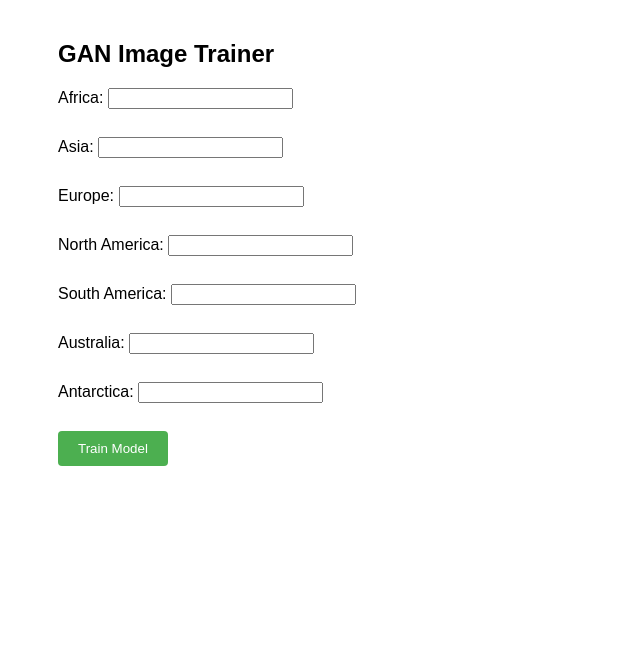
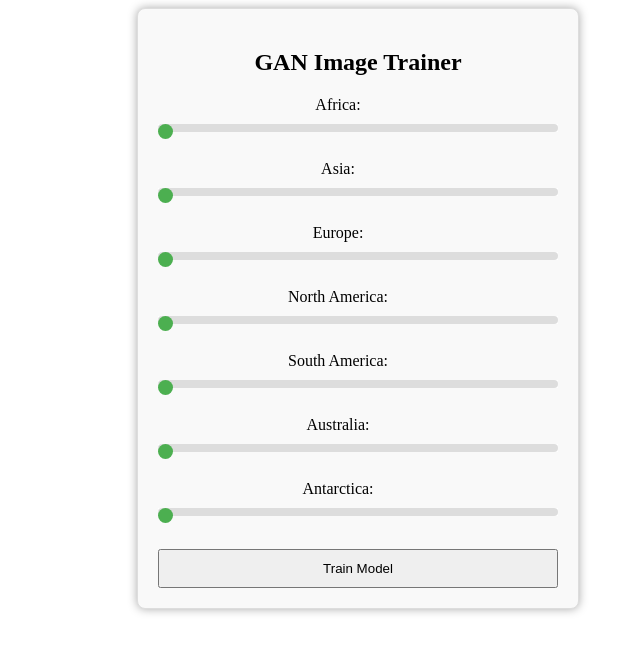
Before and after one commit to njhama/RoadVision, a plain HTML site: page ui/index.html in a window 1280 px wide. Shown: the whole page, without its empty margins (282-922 px from the left). Drawn offline with Linux system fonts and the light colour scheme.

Commit message:
upadated ui

```diff
--- a/ui/index.html
+++ b/ui/index.html
@@ -6,27 +6,58 @@
     <meta name="viewport" content="width=device-width, initial-scale=1.0">
     <title>GAN Image Training Interface</title>
     <style>
-        body {
-            font-family: Arial, sans-serif;
-            margin: 40px;
+
+        h2 {
+            text-align: center;
         }
         .container {
-            max-width: 600px;
+            max-width: 400px;
             margin: auto;
+            padding: 20px;
+            border: 1px solid #ddd;
+            border-radius: 8px;
+            box-shadow: 0px 0px 10px #aaa;
+            background-color: #f9f9f9;
         }
+
         label, input {
+            display: block;
+            width: 90%;
             margin-bottom: 10px;
+            text-align: center;
         }
+
+        input[type="range"] {
+            -webkit-appearance: none;
+            margin: 10px 0;
+            width: 100%;
+        }
+
+        input[type="range"]::-webkit-slider-thumb {
+            -webkit-appearance: none;
+            appearance: none;
+            width: 15px;
+            height: 15px;
+            background: #4CAF50;
+            cursor: pointer;
+            border-radius: 50%;
+        }
+
+        input[type="range"]::-webkit-slider-runnable-track {
+            width: 100%;
+            height: 8px;
+            background: #ddd;
+            border-radius: 4px;
+        }
+
+        input[type="range"]:focus {
+            outline: none;
+        }
+
         button {
-            background-color: #4CAF50;
-            color: white;
-            padding: 10px 20px;
-            border: none;
-            border-radius: 4px;
-            cursor: pointer;
-        }
-        button:hover {
-            background-color: #45a049;
+            width: 100%;
+            padding: 10px;
+            margin-top: 5px;
         }
     </style>
 </head>
@@ -35,25 +66,25 @@
         <h2>GAN Image Trainer</h2>
         <form id="trainingForm">
             <label for="africa">Africa:</label>
-            <input type="number" id="africa" name="africa"><br><br>
+            <input type="range" id="africa" name="africa" min="0" max="100" value="0"><br>
 
             <label for="asia">Asia:</label>
-            <input type="number" id="asia" name="asia"><br><br>
+            <input type="range" id="asia" name="asia" min="0" max="100" value="0"><br>
 
             <label for="europe">Europe:</label>
-            <input type="number" id="europe" name="europe"><br><br>
+            <input type="range" id="europe" name="europe" min="0" max="100" value="0"><br>
 
             <label for="northAmerica">North America:</label>
-            <input type="number" id="northAmerica" name="northAmerica"><br><br>
+            <input type="range" id="northAmerica" name="northAmerica" min="0" max="100" value="0"><br>
 
             <label for="southAmerica">South America:</label>
-            <input type="number" id="southAmerica" name="southAmerica"><br><br>
+            <input type="range" id="southAmerica" name="southAmerica" min="0" max="100" value="0"><br>
 
             <label for="australia">Australia:</label>
-            <input type="number" id="australia" name="australia"><br><br>
+            <input type="range" id="australia" name="australia" min="0" max="100" value="0"><br>
 
             <label for="antarctica">Antarctica:</label>
-            <input type="number" id="antarctica" name="antarctica"><br><br>
+            <input type="range" id="antarctica" name="antarctica" min="0" max="100" value="0"><br>
 
             <button type="button" onclick="submitTraining()">Train Model</button>
         </form>
@@ -72,8 +103,15 @@
             };
 
 
-            console.log("Training data submitted:", trainingData);
+            if (Object.values(trainingData).every(val => val == 0)) {
+                alert("All values can't be 0..");
+                return;
+            }
+            else {
+                console.log("Training data submitted:", trainingData);
 
+                alert("Successful")
+            }
         }
     </script>
 </body>
```
Also changed, not shown: 2 other files.
